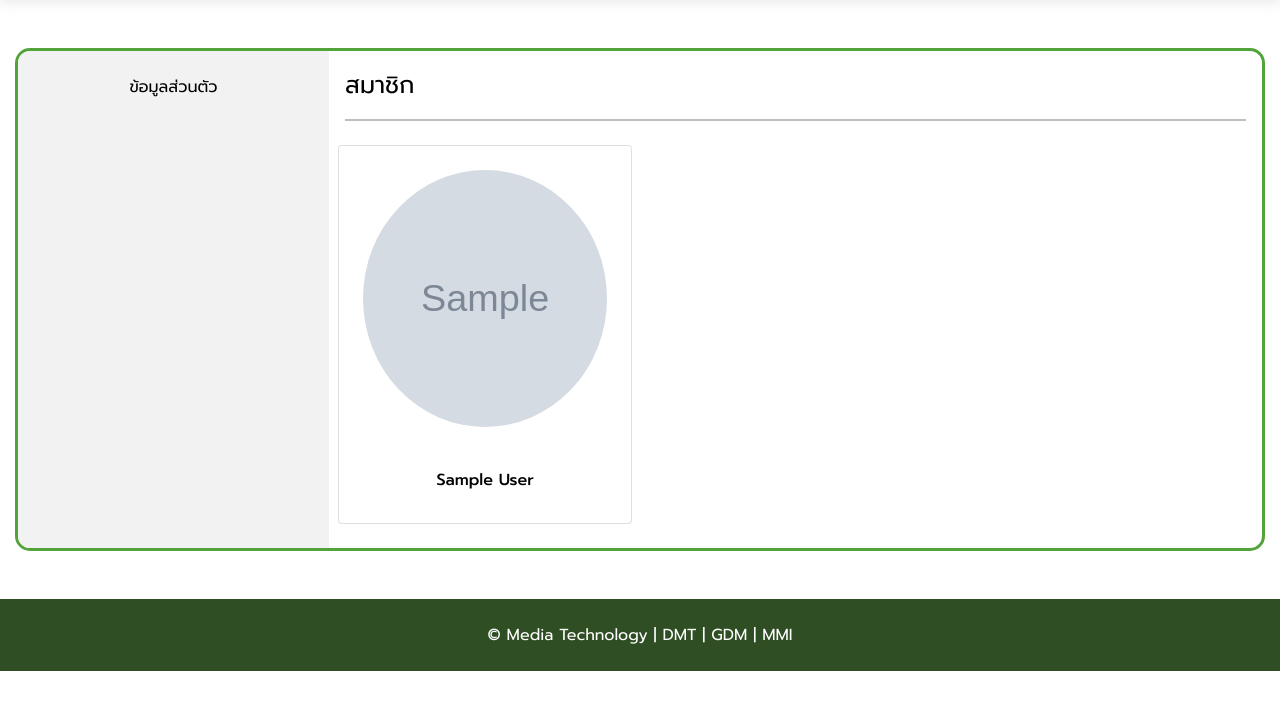
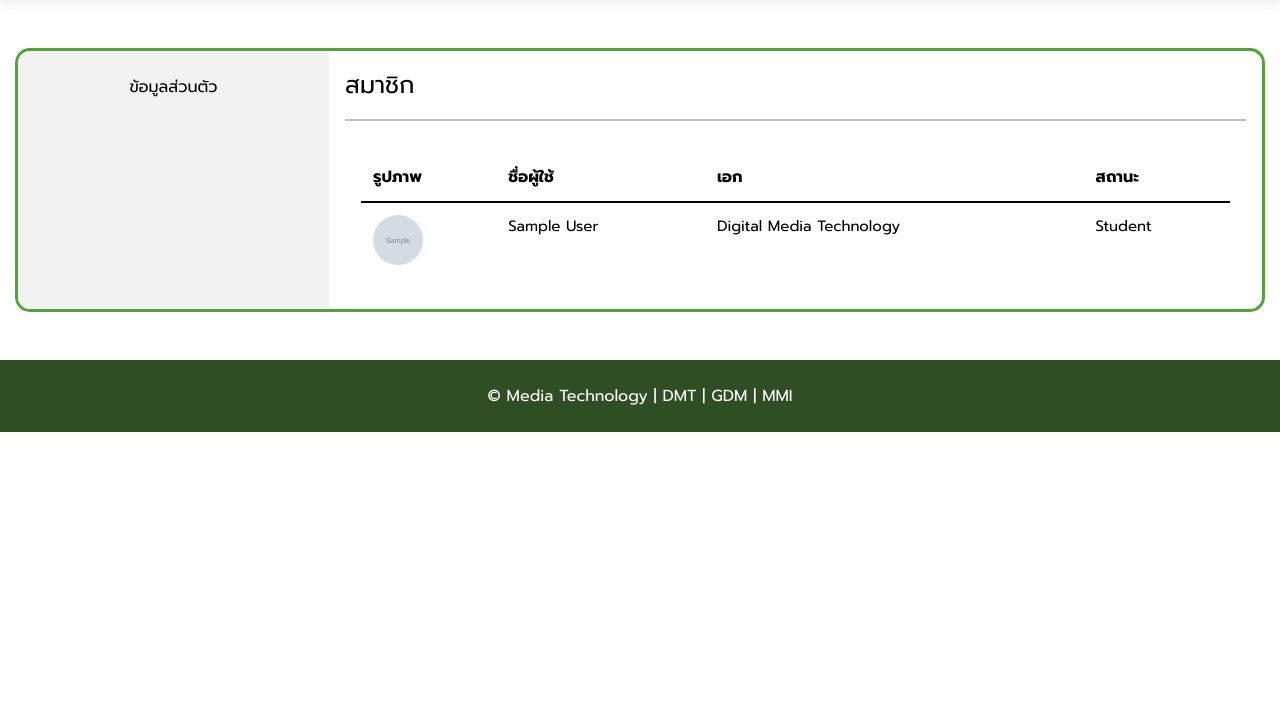
Before and after one commit to plewwoo/Final-Project, a Django app: page /member in a window 1280 px wide. Shown: the part 65-775 px from the top of the page. Run offline with Django 3.2, Linux system fonts and the light colour scheme; tables that the repository leaves empty hold one stand-in row (values such as "Sample post"); grey boxes marked "Sample" are stand-in pictures; some libraries are stand-ins or nearby versions.

Commit message:
change member page from card to table

```diff
--- a/app/static/css/index.css
+++ b/app/static/css/index.css
@@ -374,6 +374,33 @@ body {
 	margin: 0;
 	height: 246px;
 }
+
+.member-img {
+	border-radius: 50px;
+	width: 50px;
+	height: 50px;
+	object-fit: cover;
+}
+
+.member-logo-mgmt {
+	display: flex;
+	align-items: center;
+	justify-content: center;
+	background-color: #9ED88C;
+	width: 50px;
+	height: 50px;
+	border-radius: 300px;
+}
+
+.member-logo-mgmt p {
+	display: flex;
+	justify-content: center;
+	align-items: center;
+	font-size: 30px;
+	color: var(--logo-color);
+	margin: 0;
+}
+
 
 .profile-logo-course {
 	display: flex;
--- a/app/templates/app/member-mgmt.html
+++ b/app/templates/app/member-mgmt.html
@@ -11,32 +11,39 @@
 			<div class="col-md-9 px-3">
 				<p class="pt-3 fs-4">{{ sidebarTitile }}</p>
 				<hr>
-				<div class="row pb-3">
+				<div class="table-responsive p-3">
+					<table class="table table-borderless course-table" style="font-size: 16px;">
+						<thead>
+						  <tr>
+							<th scope="col">รูปภาพ</th>
+							<th scope="col">ชื่อผู้ใช้</th>
+							<th scope="col">เอก</th>
+							<th scope="col">สถานะ</th>
+						  </tr>
+						</thead>
+						<tbody style="font-size: 15px;">
 							{% for p in profile %}
-					<div class="col-xl-4 col-lg-6 col-md-6 col-sm-6 col-12 p-2">
-						<div class="card text-center h-100">
+						  <tr>
+							<td>
 								{% if p.photo %}
-							<a href="/profile/{{ p.user.username }}">
-								<img src="{{ p.photo.url }}" class="card-img-top rounded-circle p-4" style="height: 305.66px; object-fit: cover;">
-							</a>
+								<img class="member-img" src="{{ p.photo.url }}" width="50px">
 								{% else %}
-							<div class="py-4">
-								<a class="text-decoration-none" href="/profile/{{ p.user.username }}">
-									<div class="profile-logo-mgmt my-4 m-auto">
+								<div class="member-logo-mgmt">
 									<p>{{ p.user.first_name.0 | capfirst }}</p>
 								</div>
+								{% endif %}
+							</td>
+							<td>
+								<a class="underline" href="/profile/{{ p.user.username }}">
+									<p class="card-title">{{ p.user.get_full_name }}</p>
 								</a>
-							</div>
-
-							{% endif %}
-							<div class="card-body">
-								<a class="underline" href="/profile/{{ p.user.username }}">
-									<h6 class="card-title">{{ p.user.get_full_name }}</h6>
-								</a>
-							</div>
-						</div>
-					</div>
+							</td>
+							<td>{{ p.get_major_display }}</td>
+							<td>{{ p.get_userType_display }}</td>
+						  </tr>
 						  {% endfor %}
+						</tbody>
+					  </table>
 				</div>
 			</div>
 			<!-- Content -->
--- a/app/views.py
+++ b/app/views.py
@@ -739,9 +739,7 @@ def deleteQuestion(request, id, qid):
 	return redirect('edit-quiz', cid, quizID)
 
 def member (request) :
-	profile = Profile.objects.filter(userType__in = ['student','teacher'])
-	paginator = Paginator(profile, 6)
-	member = paginator.get_page(paginator)
+	profile = Profile.objects.filter(userType__in = ['student','teacher']).order_by('id')
 
 	context = {
 		'profile' : profile,
```
Lines whose indentation alone changed are shown as unchanged.
